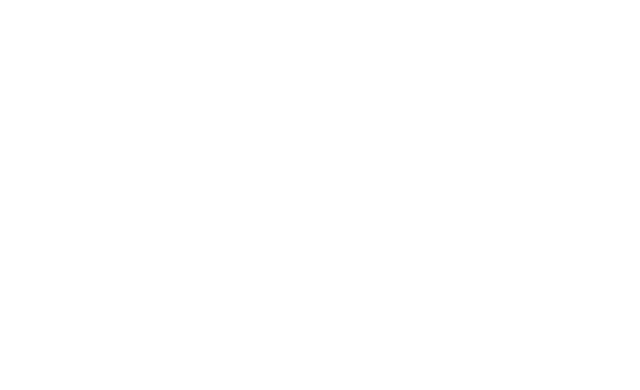
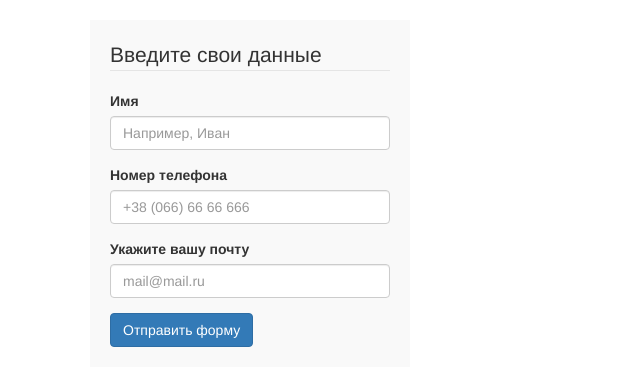
Before and after one commit to ZeAloTssss/zealotssss.github.io, a plain HTML site: page pages/form.html in a window 1280 px wide. Shown: the whole page, without its empty margins (0-640 px from the left). Drawn offline with nearby package versions, Linux system fonts and the light colour scheme.

Commit message:
added form

```diff
--- a/pages/form.html
+++ b/pages/form.html
@@ -1,11 +1,57 @@
 <!DOCTYPE html>
-<html lang="en">
-<head>
-  <meta charset="UTF-8">
-  <meta name="viewport" content="width=device-width, initial-scale=1.0">
-  <title>Document</title>
-</head>
-<body>
+<html lang="ru">
+  <head>
+    <meta charset="utf-8">
+    <meta http-equiv="X-UA-Compatible" content="IE=edge">
+    <meta name="viewport" content="width=device-width, initial-scale=1">
+    <!-- The above 3 meta tags *must* come first in the head; any other head content must come *after* these tags -->
+    <meta name="description" content="">
+    <meta name="author" content="">
+    <link rel="icon" href="/favicon.ico">
 
-</body>
+    <title>Отправка формы на почту </title>
+
+    <!-- Bootstrap core CSS -->
+    <link href="https://maxcdn.bootstrapcdn.com/bootstrap/3.3.6/css/bootstrap.min.css" rel="stylesheet">
+
+    <!-- Custom styles for this template -->
+    <style>
+    	form {
+    		background-color: #f9f9f9;
+    		padding: 20px;
+    		margin: 20px;
+    	}
+    </style>
+  </head>
+
+  <body>
+    <div class="container">
+
+      <div class="row">
+      	<div class="col-sm-4">
+      		<form action="mail.php" method="POST">
+      			<legend>Введите свои данные</legend>
+
+      			<div class="form-group">
+      				<label for="">Имя</label>
+      				<input type="text" class="form-control" id="" name="user_name" placeholder="Например, Иван">
+      			</div>
+
+      			<div class="form-group">
+      				<label for="">Номер телефона</label>
+      				<input type="text" class="form-control" id="" name="user_phone" placeholder="+38 (066) 66 66 666">
+      			</div>
+
+      			<div class="form-group">
+      				<label for="">Укажите вашу почту</label>
+      				<input type="text" class="form-control" id="" name="user_email" placeholder="mail@mail.ru">
+      			</div>
+
+      			<button type="submit" class="btn btn-primary">Отправить форму</button>
+      		</form>
+      	</div><!-- .col-sm-4 -->
+      </div> <!-- .row -->
+
+    </div><!-- /.container -->
+  </body>
 </html>
```
Also changed, not shown: index.html (+1 -1 lines).
